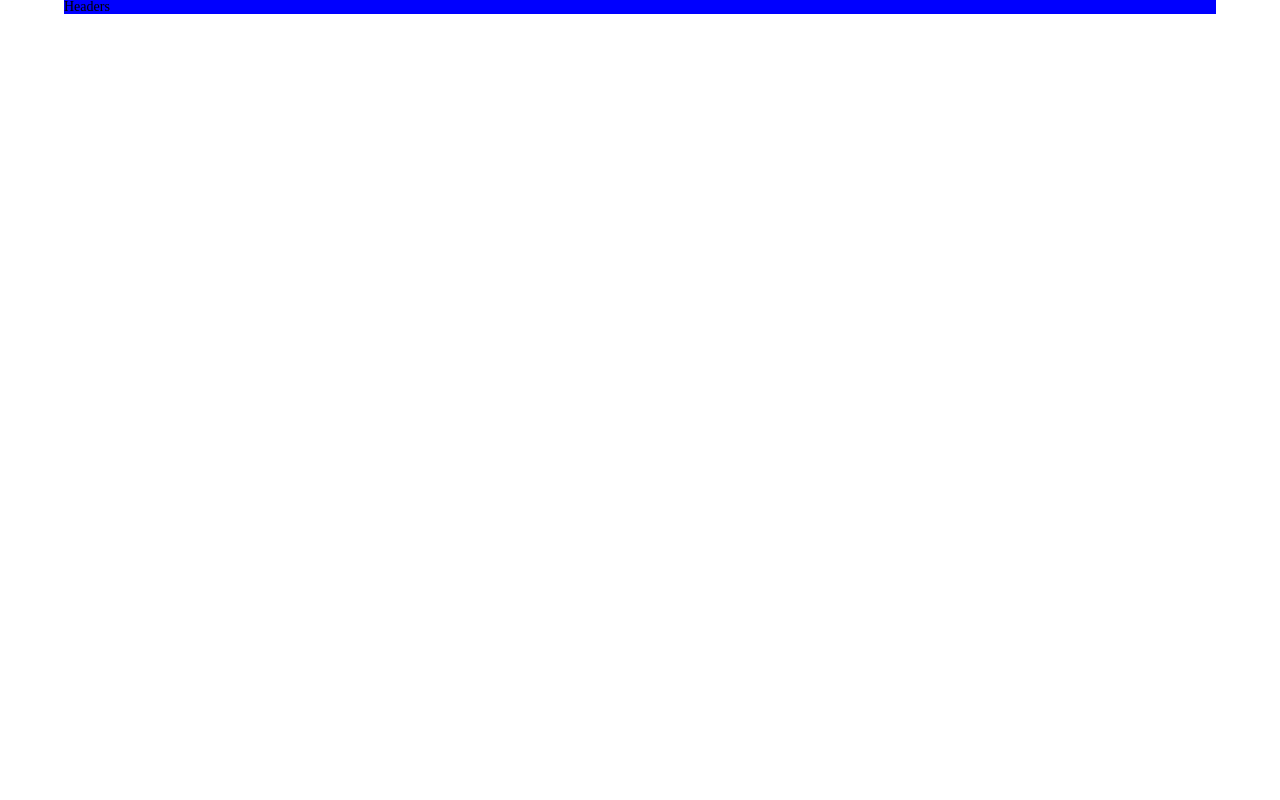
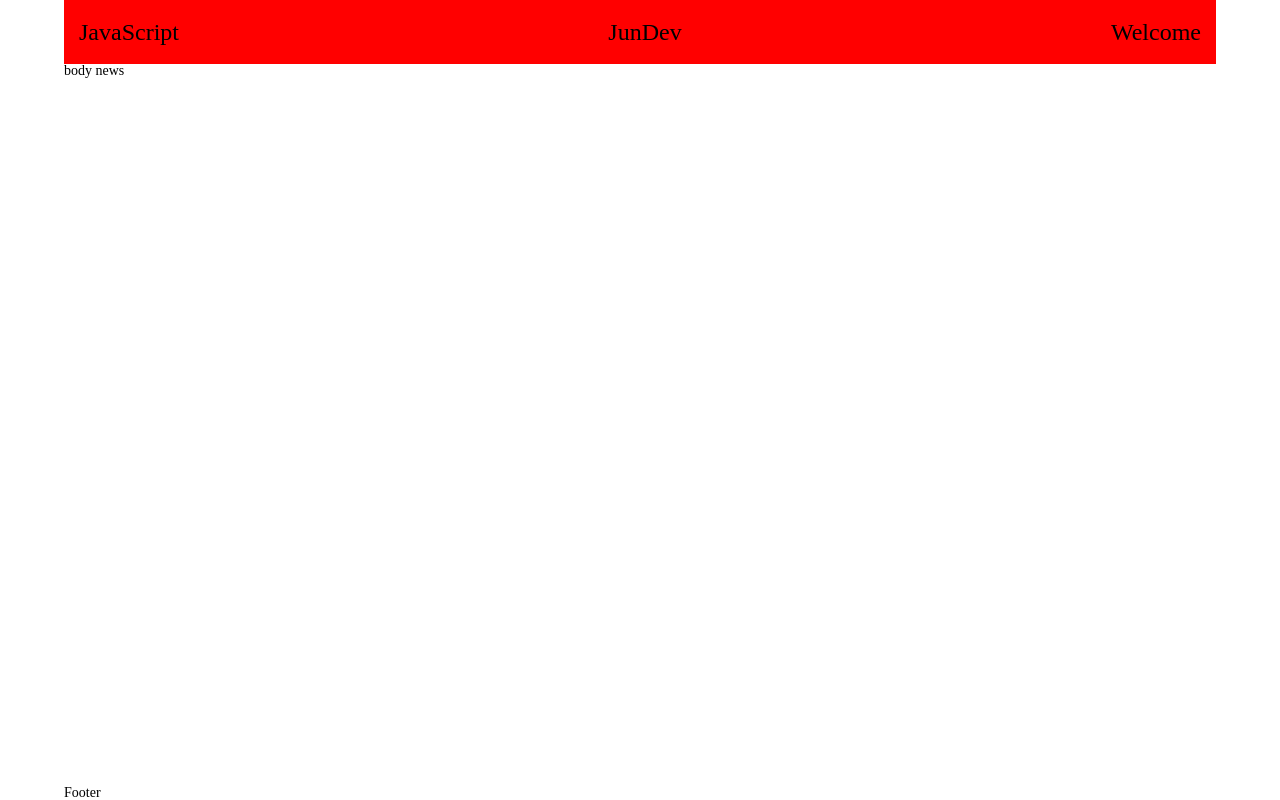
Before and after one commit to SS0n1C/jundev, a Vue app: page / in a window 1280 px wide. Built offline with nearby package versions, Linux system fonts and the light colour scheme.

Commit message:
add header and footer

```diff
--- a/src/App.vue
+++ b/src/App.vue
@@ -1,7 +1,32 @@
 <template>
-  <router-view/>
+  <div class="wrapper">
+    <header>
+      <MainHeader/>
+    </header>
+    <main>
+      <router-view/>
+    </main>
+  <footer>
+    <MainFooter/>
+  </footer>
+  </div>
 </template>
+<script>
+import MainHeader from '@/components/MainHeader.vue';
+import MainFooter from "@/components/MainFooter.vue";
+export default {
+components:{
+  MainHeader,
+  MainFooter,
+}
+}
+</script>
 
 <style lang="scss">
-
+.wrapper{
+  margin: 0;
+  min-height: 100vh;
+  display: grid;
+  grid-template-rows: auto 1fr auto;
+}
 </style>
--- a/src/assets/css/_MainHeader.scss
+++ b/src/assets/css/_MainHeader.scss
@@ -0,0 +1,7 @@
+.headerField{
+    @include flex;
+    justify-content: space-between;
+    font-size: 24px;
+    background-color: red;
+    padding: 20px 15px;
+}
--- a/src/assets/css/_style.scss
+++ b/src/assets/css/_style.scss
@@ -1,5 +1,4 @@
 .conteiner{
-    background-color: blue;
     max-width: 2400px;
     margin: 0 auto;
     width: 90%;
--- /dev/null
+++ b/src/components/MainFooter.vue
@@ -0,0 +1,15 @@
+<template>
+  <div class="conteiner">
+    Footer
+  </div>
+</template>
+
+<script>
+export default {
+
+}
+</script>
+
+<style>
+
+</style>
--- a/src/components/MainHeader.vue
+++ b/src/components/MainHeader.vue
@@ -1,7 +1,17 @@
   <template>
-   <header class="header">
-    Headers
-   </header>
+    <div class="conteiner">
+      <div class="headerField">
+        <div class="headerField__lang">
+          JavaScript
+        </div>
+        <div class="headerField__logo">
+          JunDev
+        </div>
+        <div class="headerFiend__login">
+          Welcome
+        </div>
+      </div>
+    </div>
   </template>
 
   <script>
--- a/src/router/index.js
+++ b/src/router/index.js
@@ -7,6 +7,11 @@ const routes = [
     name: 'home',
     component: HomeView
   },
+  {
+    path: '/JavaScript',
+    name: 'JavaScript',
+    component: () => import('../views/JavaScript.vue')
+  },
 ]
 
 const router = createRouter({
--- a/src/views/HomeView.vue
+++ b/src/views/HomeView.vue
@@ -1,17 +1,13 @@
 <template>
-  <div class="home">
    <div class="conteiner">
-    <MainHeader/>
-   </div>
+      body
+      <router-link to="/JavaScript">news</router-link>
   </div>
 </template>
 
 <script>
-import MainHeader from "@/components/MainHeader.vue";
 export default {
-  components: {
-    MainHeader,
-  }
+
 }
 </script>
 <style>
--- /dev/null
+++ b/src/views/JavaScript.vue
@@ -0,0 +1,13 @@
+<template>
+  <div class="test">fdfd</div>
+</template>
+
+<script>
+export default {
+
+}
+</script>
+
+<style>
+
+</style>
```
